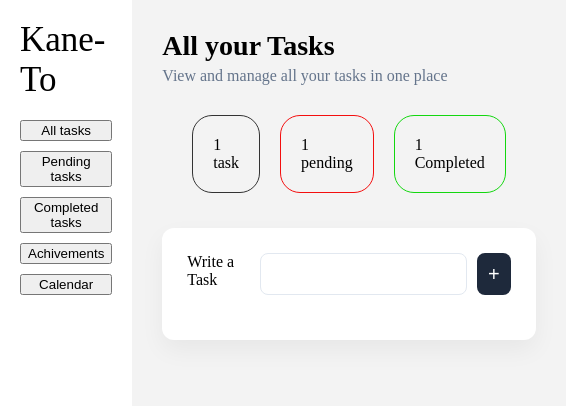
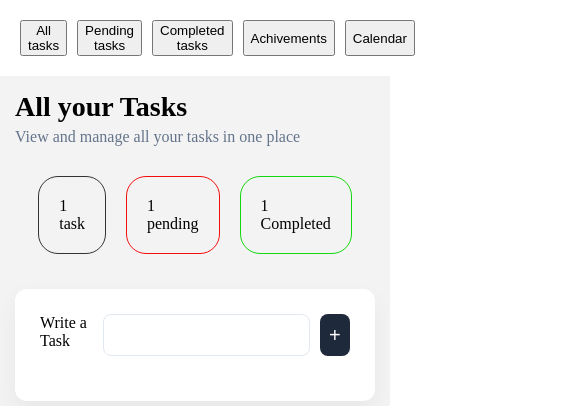
Before and after one commit to Ntroul/React-Todo-App-v2, a React (Vite) app: page / in a window 390 px wide. Shown: the top 406 px of the page, 566 px wide, since content can reach past the window. Built offline with nearby package versions, Linux system fonts and the light colour scheme.

Commit message:
Implemented mobile version

```diff
--- a/src/App.css
+++ b/src/App.css
@@ -29,3 +29,24 @@
   font-size: 35px;
   padding-bottom: 10px;
 }
+
+@media (max-width: 768px) {
+  .layout {
+    flex-direction: column;
+  }
+
+  .side-bar {
+    width: 100%;
+    flex-direction: row;
+    overflow-x: auto;
+    min-width: 120px;
+  }
+
+  .content {
+    padding: 15px;
+  }
+
+  .logo {
+    display: none;
+  }
+}
--- a/src/pages/All-tasks.css
+++ b/src/pages/All-tasks.css
@@ -108,21 +108,21 @@
   margin: 20px;
 }
 
-.task-coounter .grey{
+.grey{
   padding: 20px;
   margin: 10px;
   border: 1px solid #333;
   border-radius: 20px;
 }
 
-.task-coounter .red{
+.red{
   padding: 20px;
   margin: 10px;
   border: 1px solid #f30e0e;
   border-radius: 20px;
 }
 
-.task-coounter .green{
+.green{
   padding: 20px;
   margin: 10px;
   border: 1px solid #13d70f;
```
